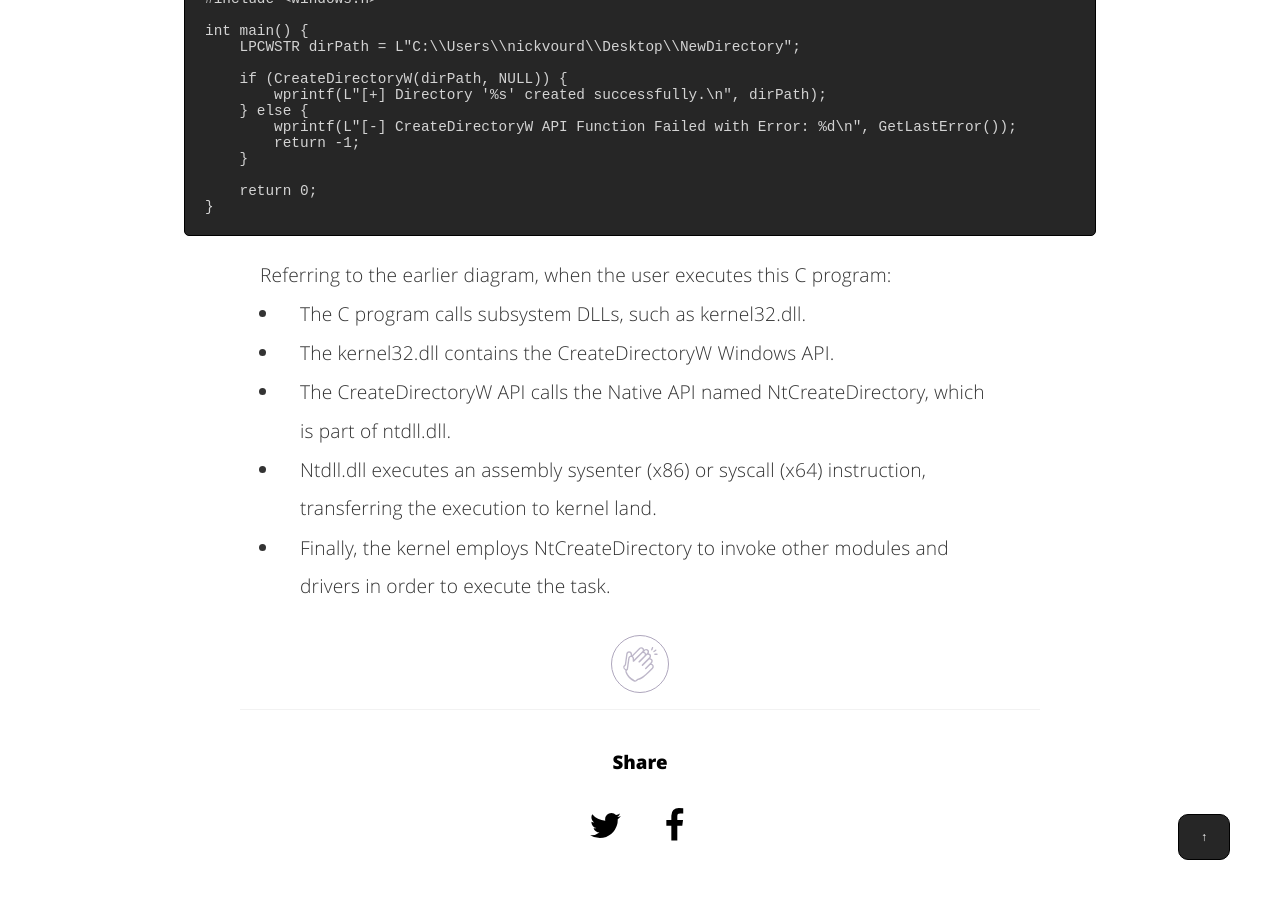
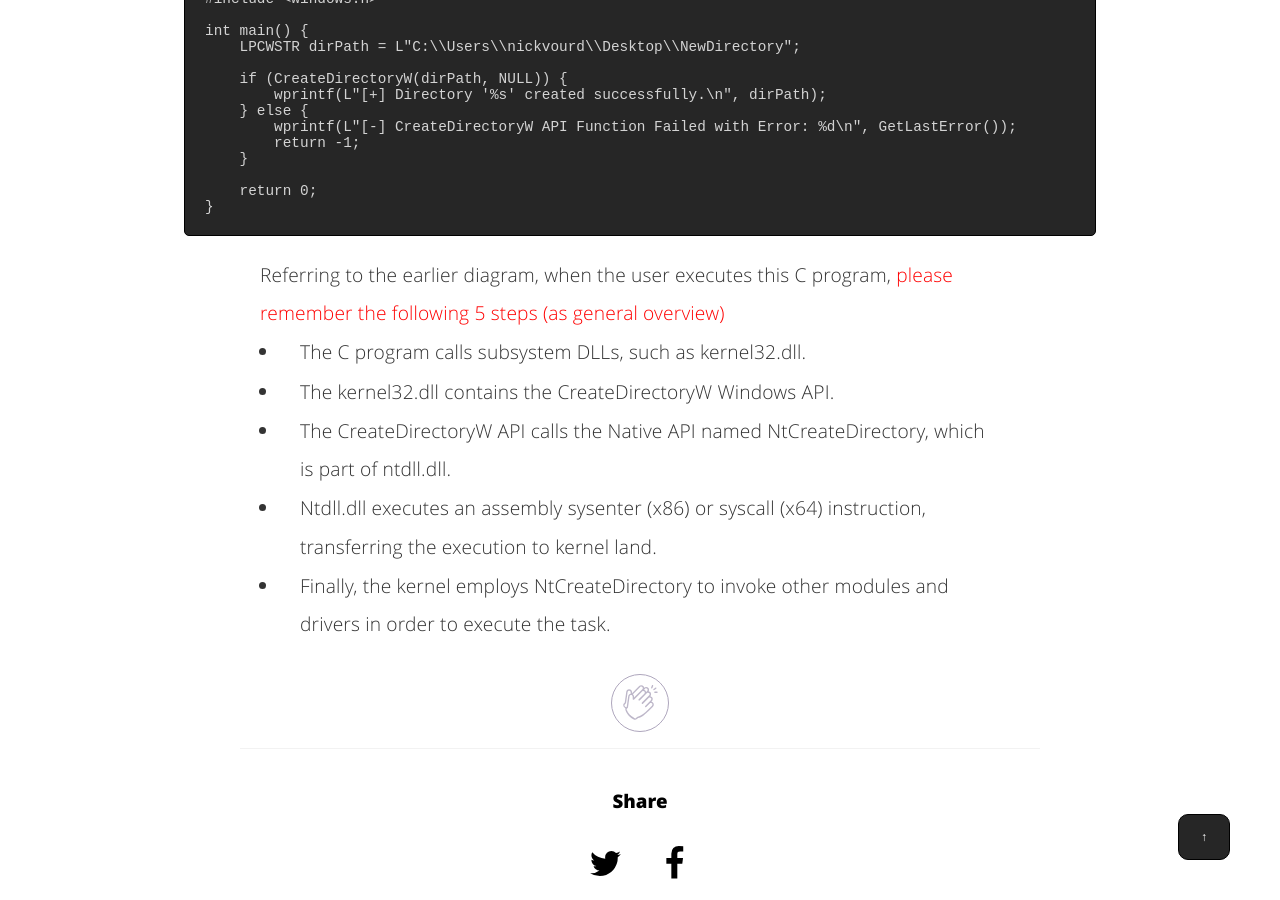
Before and after one commit to nickvourd/nickvourd.github.io, a Jekyll site: the page built from _posts/2023-10-22-an-overview-of-windows-arch.md, in a window 1280 px wide and 900 px high, scrolled down 6717 px. Built offline with Jekyll 4.4.1, drawn with Linux system fonts in a browser that asks for light colours; before the commit the page ends 7579 px from its top, so only the background shows below that.

Commit message:
Update 2023-10-22-an-overview-of-windows-arch.md

````diff
--- a/_posts/2023-10-22-an-overview-of-windows-arch.md
+++ b/_posts/2023-10-22-an-overview-of-windows-arch.md
@@ -292,7 +292,7 @@ int main() {
 }
 ```
 
-<p>Referring to the earlier diagram, when the user executes this C program:</p>
+<p>Referring to the earlier diagram, when the user executes this C program, <span style="color: red;">please remember the following 5 steps (as general overview)</span></p>
 
 <ul>
 	<li>
````
